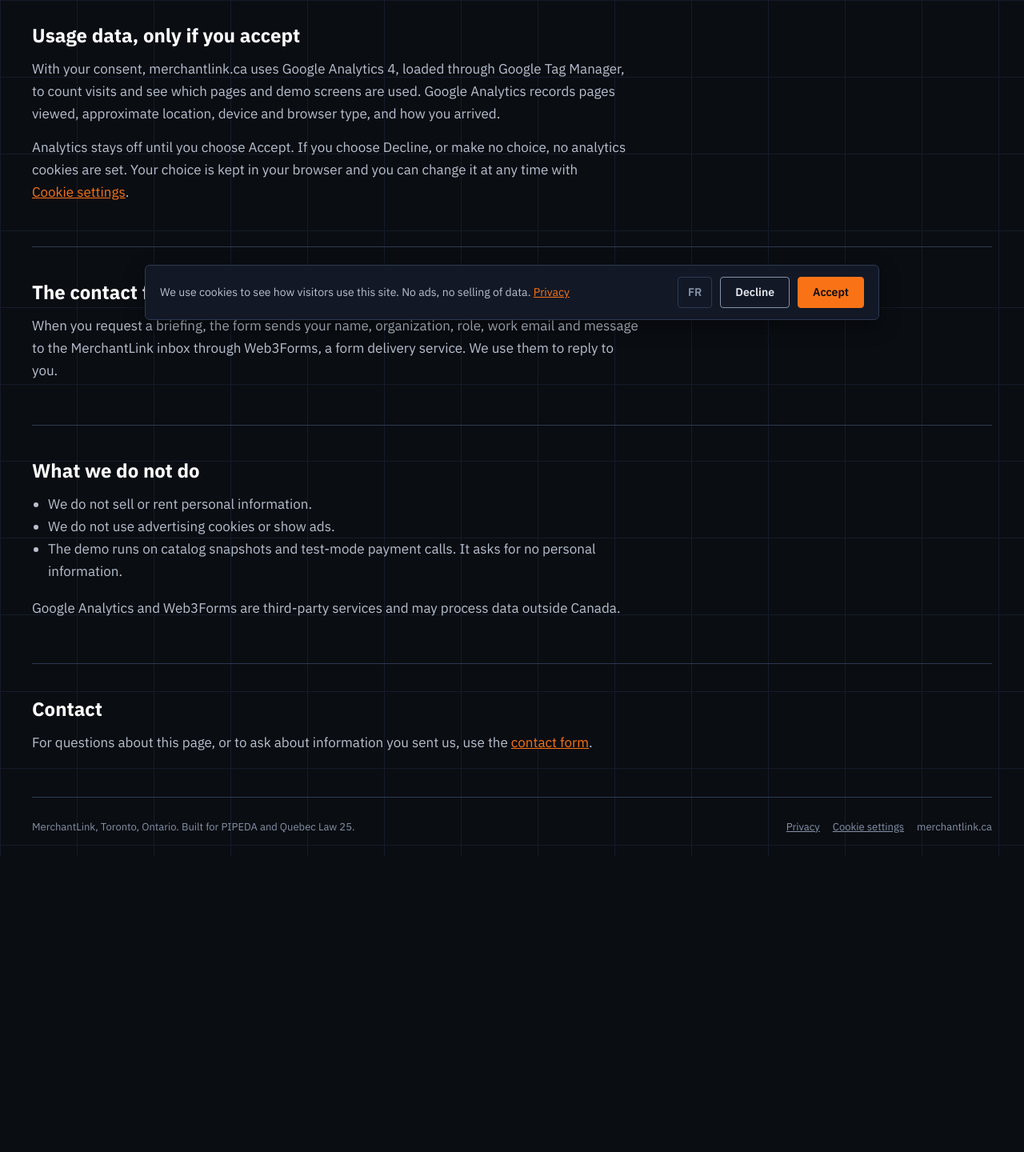
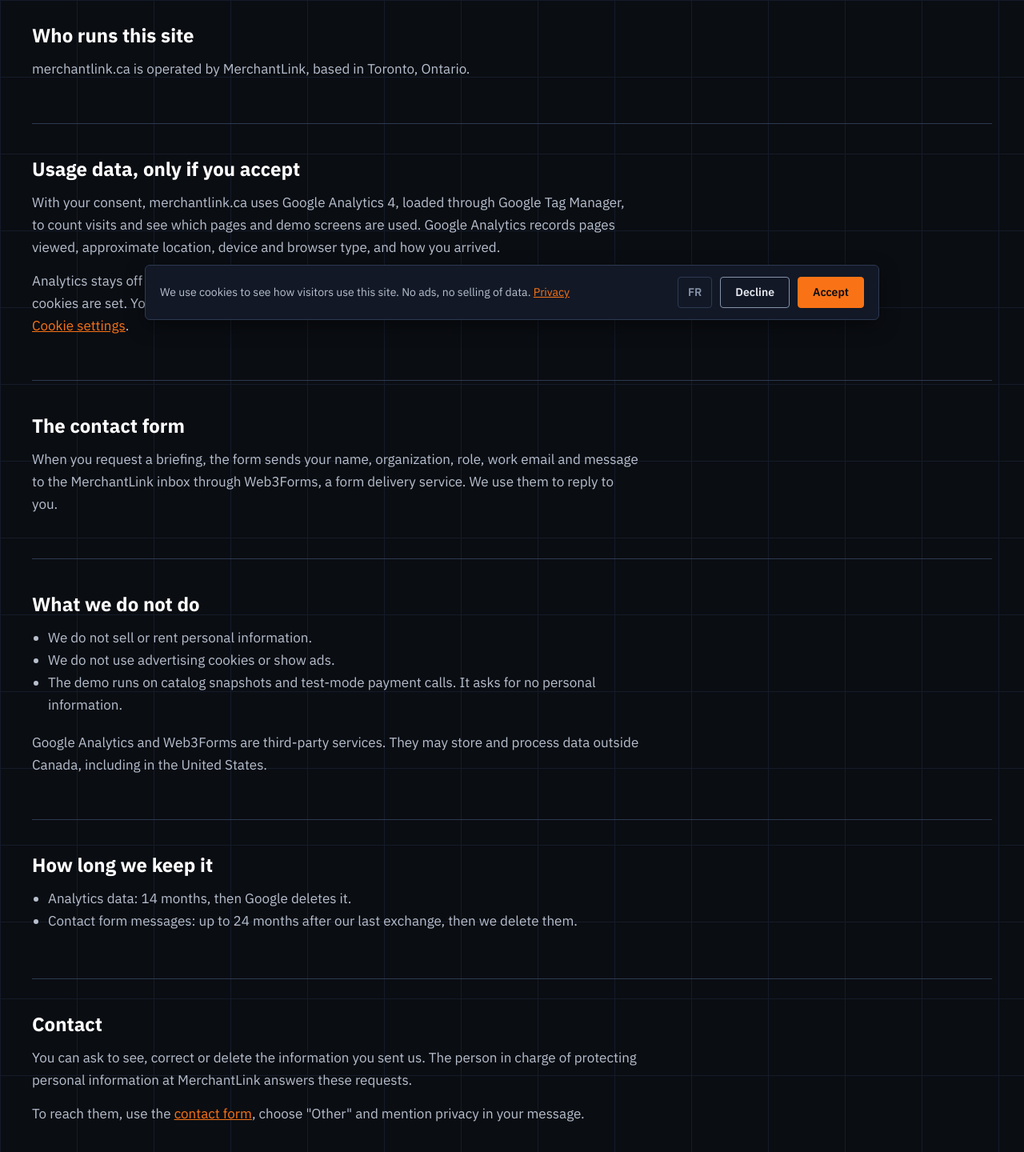
Before and after one commit to madriz/merchantlink.ca, a plain HTML site: page privacy.html in a window 1280 px wide. Shown: the part 384-1824 px from the top of the page at 80% size. Before the commit the page ends 1454 px from the top, so only its background shows below. Drawn offline with Linux system fonts and the light colour scheme.

Commit message:
Publish from MerchantLink-tools c2516fa: privacy page (#5)
Claude-Session: https://claude.ai/code/session_01BCCApZbmwSH7XDBaStMNAK

Co-authored-by: Claude <noreply@anthropic.com>

```diff
--- a/privacy.html
+++ b/privacy.html
@@ -86,6 +86,10 @@ height="0" width="0" style="display:none;visibility:hidden"></iframe></noscript>
 <p style="margin: 0 0 14px; font-size: 17px; line-height: 1.65; color: #b8c0cf; max-width: 760px">Last updated: Nov 19, 2026.</p>
 </section>
 <section style="padding: 40px 0; border-top: 1px solid #2d3a52">
+<h2 style="margin: 0 0 12px; font-size: 24px; color: #ffffff">Who runs this site</h2>
+<p style="margin: 0 0 14px; font-size: 17px; line-height: 1.65; color: #b8c0cf; max-width: 760px">merchantlink.ca is operated by MerchantLink, based in Toronto, Ontario.</p>
+</section>
+<section style="padding: 40px 0; border-top: 1px solid #2d3a52">
 <h2 style="margin: 0 0 12px; font-size: 24px; color: #ffffff">Usage data, only if you accept</h2>
 <p style="margin: 0 0 14px; font-size: 17px; line-height: 1.65; color: #b8c0cf; max-width: 760px">With your consent, merchantlink.ca uses Google Analytics 4, loaded through Google Tag Manager, to count visits and see which pages and demo screens are used. Google Analytics records pages viewed, approximate location, device and browser type, and how you arrived.</p>
 <p style="margin: 0 0 14px; font-size: 17px; line-height: 1.65; color: #b8c0cf; max-width: 760px">Analytics stays off until you choose Accept. If you choose Decline, or make no choice, no analytics cookies are set. Your choice is kept in your browser and you can change it at any time with <button type="button" data-cookie-settings style="background: none; border: 0; padding: 0; font: inherit; color: #f97316; text-decoration: underline; cursor: pointer">Cookie settings</button>.</p>
@@ -101,11 +105,19 @@ height="0" width="0" style="display:none;visibility:hidden"></iframe></noscript>
 <li>We do not use advertising cookies or show ads.</li>
 <li>The demo runs on catalog snapshots and test-mode payment calls. It asks for no personal information.</li>
 </ul>
-<p style="margin: 0 0 14px; font-size: 17px; line-height: 1.65; color: #b8c0cf; max-width: 760px">Google Analytics and Web3Forms are third-party services and may process data outside Canada.</p>
+<p style="margin: 0 0 14px; font-size: 17px; line-height: 1.65; color: #b8c0cf; max-width: 760px">Google Analytics and Web3Forms are third-party services. They may store and process data outside Canada, including in the United States.</p>
+</section>
+<section style="padding: 40px 0; border-top: 1px solid #2d3a52">
+<h2 style="margin: 0 0 12px; font-size: 24px; color: #ffffff">How long we keep it</h2>
+<ul style="margin: 0 0 18px; padding-left: 20px; font-size: 17px; line-height: 1.65; color: #b8c0cf; max-width: 760px">
+<li>Analytics data: 14 months, then Google deletes it.</li>
+<li>Contact form messages: up to 24 months after our last exchange, then we delete them.</li>
+</ul>
 </section>
 <section style="padding: 40px 0; border-top: 1px solid #2d3a52">
 <h2 style="margin: 0 0 12px; font-size: 24px; color: #ffffff">Contact</h2>
-<p style="margin: 0 0 14px; font-size: 17px; line-height: 1.65; color: #b8c0cf; max-width: 760px">For questions about this page, or to ask about information you sent us, use the <a href="index.html#contact">contact form</a>.</p>
+<p style="margin: 0 0 14px; font-size: 17px; line-height: 1.65; color: #b8c0cf; max-width: 760px">You can ask to see, correct or delete the information you sent us. The person in charge of protecting personal information at MerchantLink answers these requests.</p>
+<p style="margin: 0 0 14px; font-size: 17px; line-height: 1.65; color: #b8c0cf; max-width: 760px">To reach them, use the <a href="index.html#contact">contact form</a>, choose "Other" and mention privacy in your message.</p>
 </section>
 
 </main>
```
